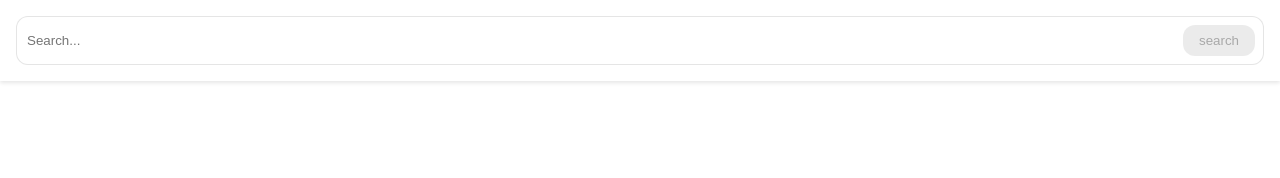
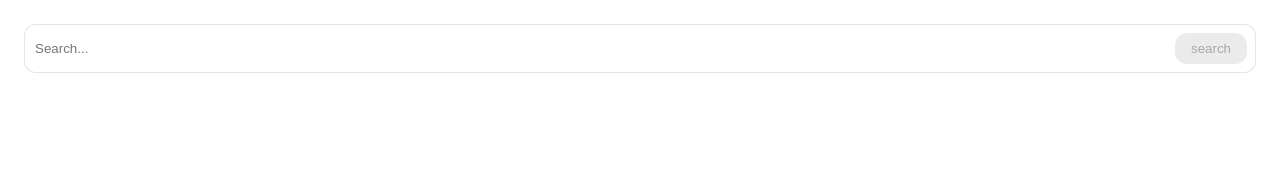
Before and after one commit to digitowly/hoozit, an Angular app: page / in a window 1280 px wide. Shown: the top 178 px of the page. Built offline with nearby package versions, Linux system fonts and the light colour scheme.

Commit message:
feat: optimimze search

```diff
--- a/src/app/features/search/components/occurrence-search-form/occurrence-search-form.component.ts
+++ b/src/app/features/search/components/occurrence-search-form/occurrence-search-form.component.ts
@@ -13,8 +13,8 @@ import {
   of,
   switchMap,
 } from 'rxjs';
+import { OccurrenceResponse } from '../../../../model/occurrence';
 import { VerdexService } from '../../../../services/verdex/verdex.service';
-import { OccurrenceResponse } from '../../../../model/occurrence';
 
 @Component({
   selector: 'occurrence-search-form',
@@ -70,6 +70,6 @@ export class OccurrenceSearchFormComponent {
     if (!this.query?.valid || !term) {
       return of({ data: [] });
     }
-    return this.verdexService.findOccurrences(term);
+    return this.verdexService.getOccurrences(term);
   }
 }
--- a/src/app/features/search/components/occurrence-search/occurrence-search.component.html
+++ b/src/app/features/search/components/occurrence-search/occurrence-search.component.html
@@ -1,8 +1,4 @@
 <div class="occurrence-search">
-  <div class="search-container">
-    <occurrence-search-form (onSearch)="setOccurrences($event)" />
-  </div>
-  <div class="results-container">
-    <occurrences-list [occurrences]="occurrences() ?? []" />
-  </div>
+  <occurrence-search-form (onSearch)="setOccurrences($event)" />
+  <occurrences-list [occurrences]="occurrences()" />
 </div>
--- a/src/app/features/search/components/occurrence-search/occurrence-search.component.scss
+++ b/src/app/features/search/components/occurrence-search/occurrence-search.component.scss
@@ -1,21 +1,10 @@
 .occurrence-search {
   display: flex;
   flex-direction: column;
-  gap: 1rem;
-  position: relative;
-
-  .search-container {
-    position: fixed;
-    top: 0;
-    left: 0;
-    right: 0;
-    padding: 1rem;
-    background: white;
-    box-shadow: 0 2px 4px rgba(0, 0, 0, 0.1);
-  }
+  padding: 1rem;
+  background: white;
 
   .results-container {
-    margin-top: 4.5rem;
     padding: 0.5rem;
   }
 }
--- a/src/app/features/search/components/occurrence-search/occurrence-search.component.ts
+++ b/src/app/features/search/components/occurrence-search/occurrence-search.component.ts
@@ -11,7 +11,7 @@ import { OccurrenceSearchFormComponent } from '../occurrence-search-form/occurre
 })
 export class OccurrenceSearchComponent {
   title = 'habinaut-angular';
-  occurrences = signal<Occurrence[] | null>(null);
+  occurrences = signal<Occurrence[]>([]);
 
   setOccurrences(occurrenceResponse: OccurrenceResponse) {
     this.occurrences.set(occurrenceResponse.data);
--- a/src/app/features/search/components/occurrences-list/occurrences-list.component.html
+++ b/src/app/features/search/components/occurrences-list/occurrences-list.component.html
@@ -1,5 +1,6 @@
+@if (isVisible()) {
 <div class="occurrences-list">
-  @if (isLoading()) {
+  @if (verdexService.isLoading()) {
   <p>Loading...</p>
   } @else {
   <ul>
@@ -11,3 +12,4 @@
   </ul>
   }
 </div>
+}
--- a/src/app/features/search/components/occurrences-list/occurrences-list.component.ts
+++ b/src/app/features/search/components/occurrences-list/occurrences-list.component.ts
@@ -5,6 +5,7 @@ import {
   effect,
   Output,
   signal,
+  computed,
 } from '@angular/core';
 import { Occurrence } from '../../../../model/occurrence';
 import { OccurrenceItemComponent } from '../occurrence-item/occurrence-item.component';
@@ -19,16 +20,15 @@ import { ActiveOccurrenceService } from '../../../../services/active-occurrence/
 })
 export class OccurrencesListComponent {
   occurrences = input<Occurrence[]>([]);
-  isLoading = signal<boolean>(false);
+
+  isVisible = computed(
+    () => this.occurrences().length > 0 || this.verdexService?.isLoading()
+  );
 
   constructor(
-    private verdexService: VerdexService,
+    public verdexService: VerdexService,
     private activeOccurrenceService: ActiveOccurrenceService
-  ) {
-    effect(() => {
-      this.isLoading.set(this.verdexService.isLoading());
-    });
-  }
+  ) {}
 
   handleClick(occurrence: Occurrence) {
     this.activeOccurrenceService.setActiveOccurrence(occurrence);
--- a/src/app/services/verdex/verdex.service.ts
+++ b/src/app/services/verdex/verdex.service.ts
@@ -1,7 +1,7 @@
 import { HttpClient, HttpHeaders } from '@angular/common/http';
 import { Injectable, signal } from '@angular/core';
 import { OccurrenceResponse } from '../../model/occurrence';
-import { catchError, finalize, of } from 'rxjs';
+import { catchError, finalize, Observable, of } from 'rxjs';
 
 @Injectable({
   providedIn: 'root',
@@ -21,7 +21,7 @@ export class VerdexService {
 
   constructor(private http: HttpClient) {}
 
-  findOccurrences(name: string) {
+  getOccurrences(name: string): Observable<OccurrenceResponse> {
     this.isLoading.set(true);
     const url = `${this.apiUrl}/animals/search?q=${name}&lang=de`;
     return this.http.get<OccurrenceResponse>(url, this.httpOptions).pipe(
```
Also changed, not shown: 1 other file (tests, documents, lock files or other folders).
